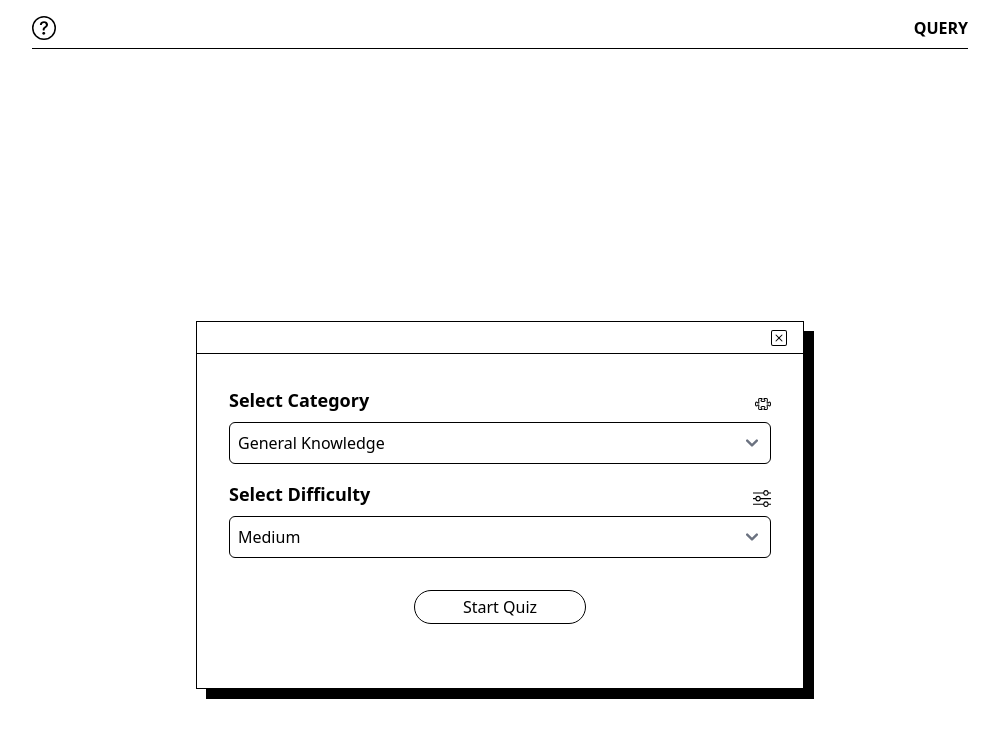
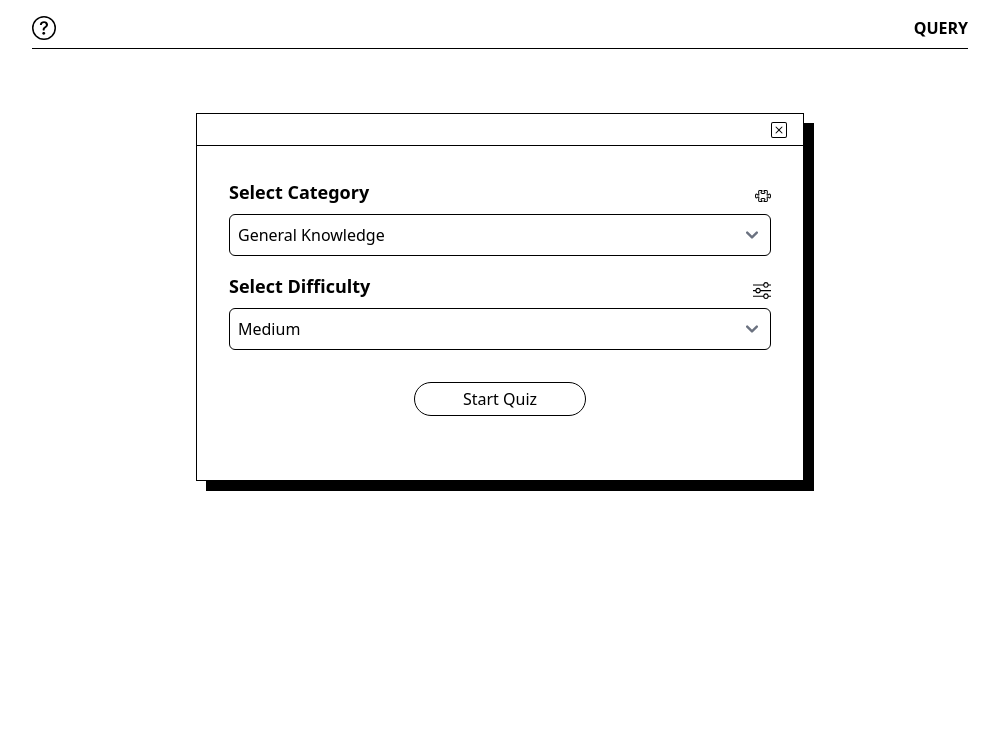
Before and after one commit to trcast/query-trivia-app, a React (Vite) app: page / in a window 1280 px wide. Shown: the top 738 px of the page, without its empty margins (140-1139 px from the left). Built offline with nearby package versions, Linux system fonts and the light colour scheme.

Commit message:
updated start screen

```diff
--- a/src/components/QuizComp.jsx
+++ b/src/components/QuizComp.jsx
@@ -147,7 +147,7 @@ function QuizComp() {
             )
           ) : (
             // Start Screen
-            <div className="flex flex-col justify-start items-center w-full md:w-[38rem] mt-56 bg-white border border-black shadow-box pb-4">
+            <div className="flex flex-col justify-start items-center w-full md:w-[38rem] mt-4 bg-white border border-black shadow-box pb-4">
               <div className="w-full h-8 border-b border-black mb-8 flex flex-row justify-end items-center px-4">
                 <BsXSquare />
               </div>
```
